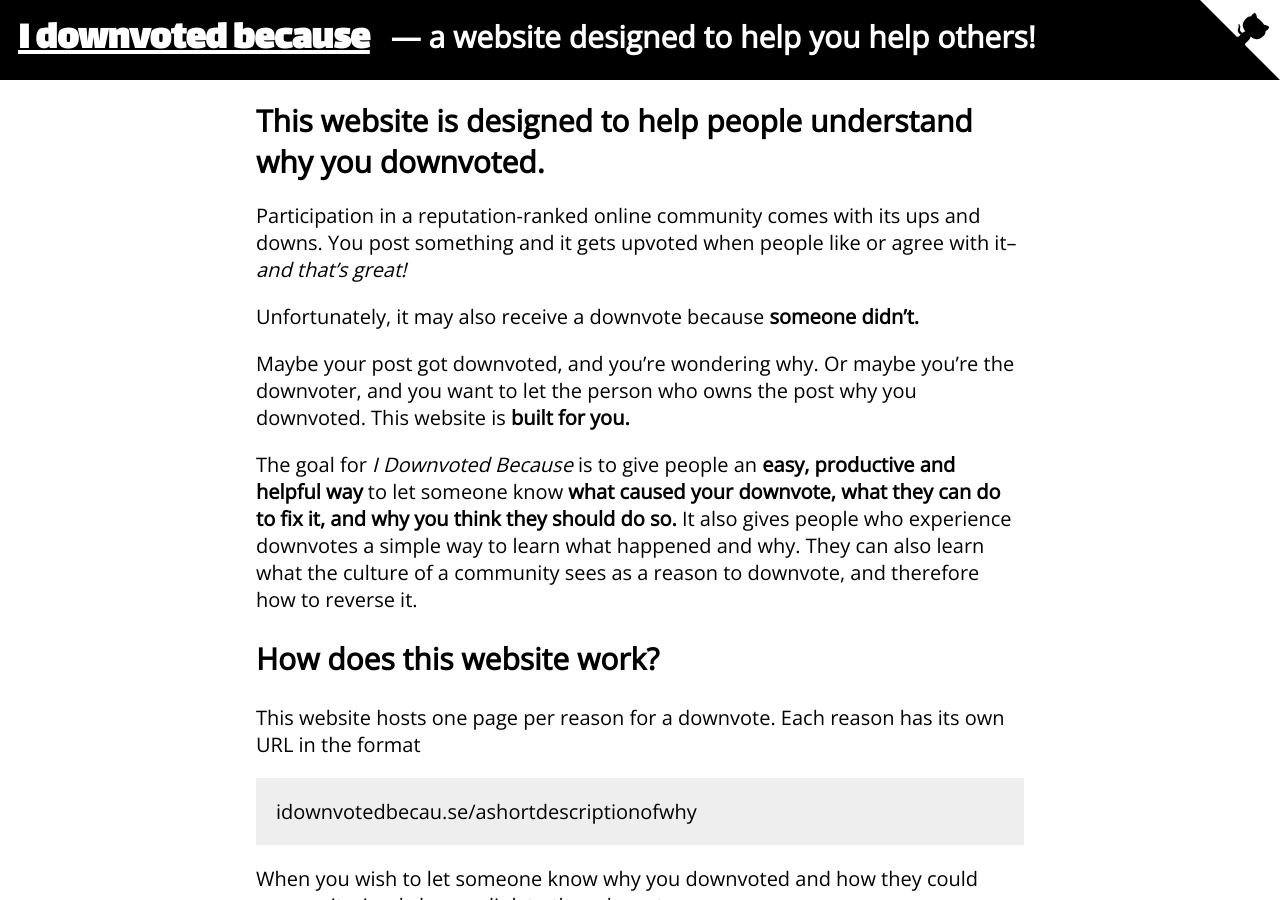
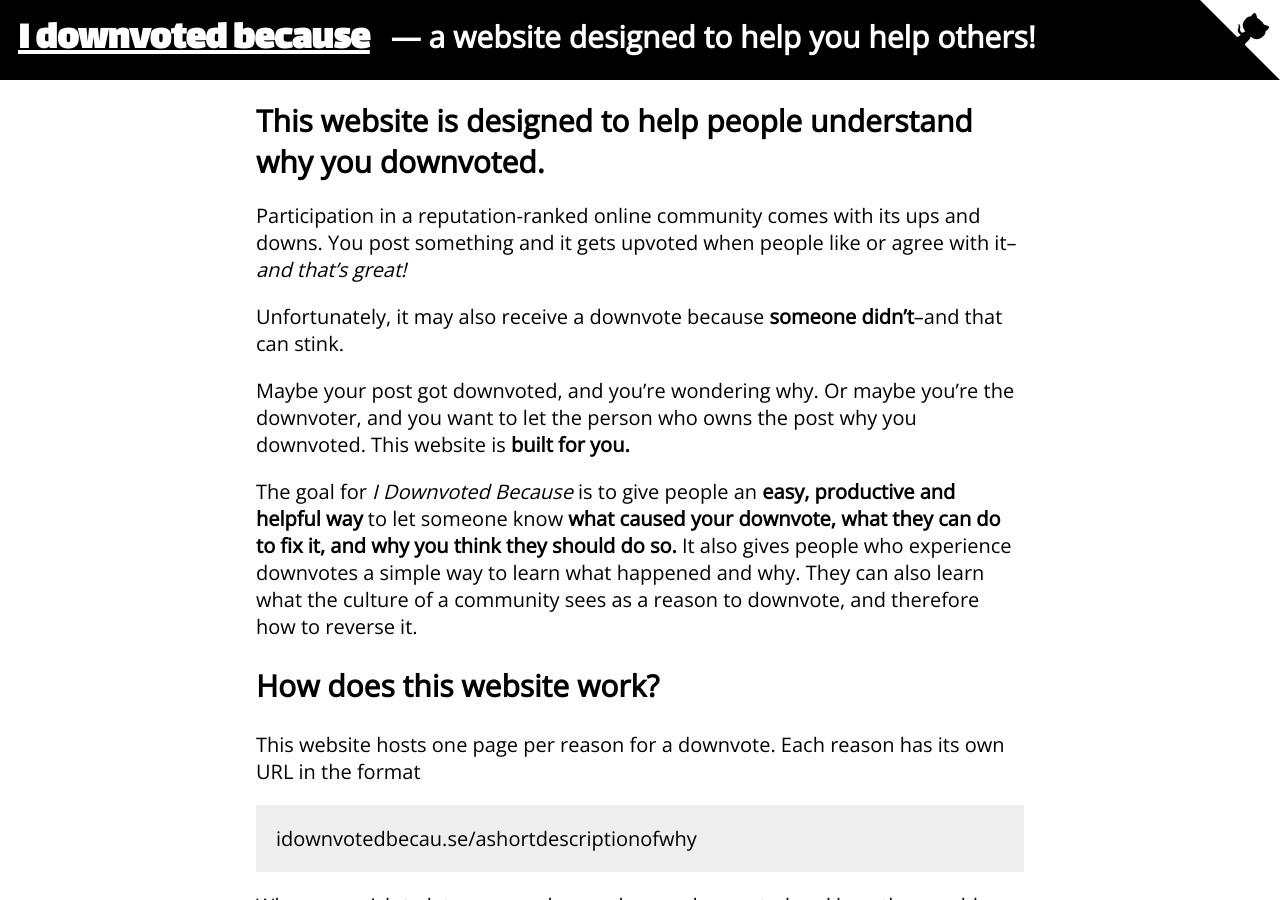
Before and after one commit to WillSullivan/idownvotedbecause, a Jekyll site: the page built from index.md, in a window 1280 px wide and 900 px high. Built offline with Jekyll 4.4.1, drawn with Linux system fonts in a browser that asks for light colours; comment, search, counter and statistics services are not loaded.

Commit message:
Update index.md
Trying to trigger another Jekyll build, not getting enough info to debug it, local Jekyll is broke (rake bug re `end_with`???) and sigh.

```diff
--- a/index.md
+++ b/index.md
@@ -7,7 +7,7 @@ byline: — a website designed to help you help others!
 
 Participation in a reputation-ranked online community comes with its ups and downs. You post something and it gets upvoted when people like or agree with it--*and that's great!*
 
-Unfortunately, it may also receive a downvote because **someone didn't.**
+Unfortunately, it may also receive a downvote because **someone didn't**--and that can stink.
 
 Maybe your post got downvoted, and you're wondering why. Or maybe you're the downvoter, and you want to let the person who owns the post why you downvoted. This website is **built for you.**
 
```
